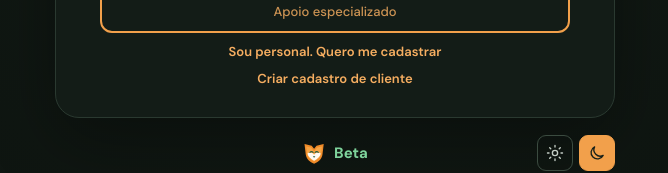
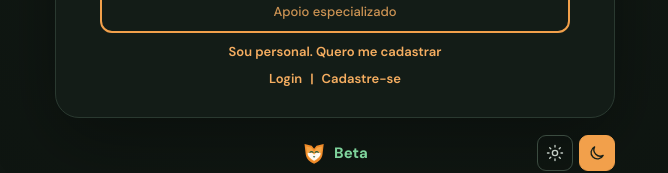
Before and after one commit to albertoapr/calculadoraimc, a Vue app: page / in a window 1280 px wide. Shown: the part 721-894 px from the top of the page, without its empty margins (305-973 px from the left). Built offline with nearby package versions, Linux system fonts and the light colour scheme.

Commit message:
Replace home customer signup link with account actions

```diff
--- a/src/App.vue
+++ b/src/App.vue
@@ -1503,12 +1503,11 @@ async function sendResult() {
         href="#cadastro-personal"
         @click="showTrainerSignup = true"
       >Sou personal. Quero me cadastrar</a>
-      <a
-        v-if="viewMode === 'home' && isRootHome"
-        class="trainer-signup-link"
-        href="#cadastro-cliente"
-        @click="showCustomerSignup = true"
-      >Criar cadastro de cliente</a>
+      <div v-if="viewMode === 'home' && isRootHome" class="customer-account-links">
+        <button type="button" @click="openCustomerLogin()">Login</button>
+        <span aria-hidden="true">|</span>
+        <a href="#cadastro-cliente" @click="showCustomerSignup = true">Cadastre-se</a>
+      </div>
     </section>
     <footer>
       <div class="footer-bar">
--- a/src/assets/main.css
+++ b/src/assets/main.css
@@ -205,6 +205,10 @@ footer a:hover { text-decoration: underline; }
 footer img { width: 24px; height: 24px; }
 .trainer-signup-link { display: block; width: fit-content; margin: 10px auto 0; color: var(--blue-dark); font-size: 13px; font-weight: 600; text-align: center; text-decoration: none; }
 .trainer-signup-link:hover { text-decoration: underline; }
+.customer-account-links { display: flex; align-items: center; justify-content: center; gap: 8px; margin-top: 10px; color: var(--blue-dark); font-size: 13px; font-weight: 600; }
+.customer-account-links a, .customer-account-links button { padding: 0; border: 0; color: inherit; background: none; font: inherit; text-decoration: none; cursor: pointer; }
+.customer-account-links a:hover, .customer-account-links button:hover { text-decoration: underline; }
+.customer-account-links a:focus-visible, .customer-account-links button:focus-visible { outline: 2px solid #a8c7ff; outline-offset: 3px; }
 .customer-signup-intro { margin-bottom: 20px; font-size: 15px; }
 .customer-signup-confirmation { display: grid; gap: 12px; }
 .customer-signup-confirmation > small { color: var(--muted); font-size: 12px; line-height: 1.5; text-align: center; }
```
